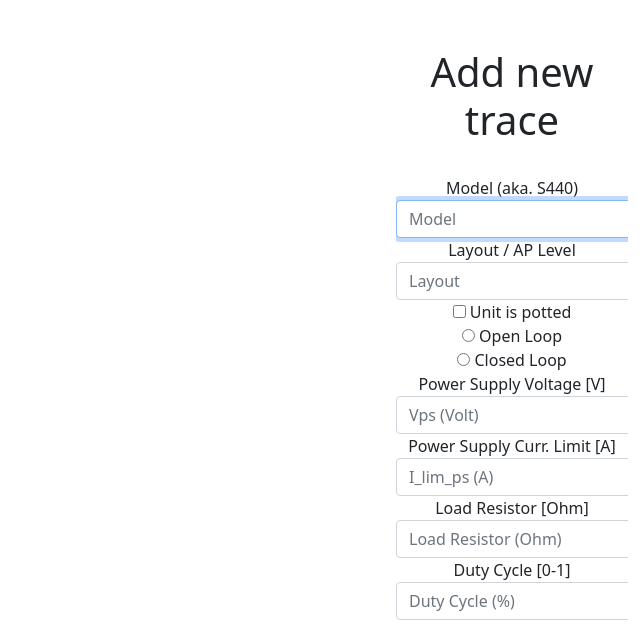
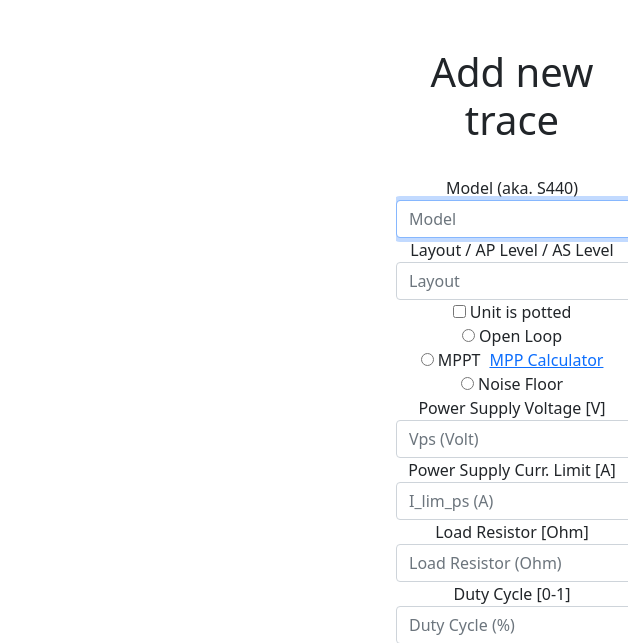
Before and after one commit to ilyashulga/cs50_final_project, a Flask app: template templates/upload_online.html in a window 1280 px wide. Shown: the part 79-722 px from the top of the page, without its empty margins (640-1280 px from the left). Run offline with Flask 2, Linux system fonts and the light colour scheme; the template is opened without the code that fills it, so the values that code supplies are empty; some libraries are stand-ins or nearby versions.

Commit message:
Added Noise GUI Option (Not functional yet)

```diff
--- a/templates/upload_online.html
+++ b/templates/upload_online.html
@@ -21,15 +21,20 @@
             <div class="mb-3">
                 <label for="model">Model (aka. S440)</label>
                 <input autocomplete="off" autofocus class="form-control mx-auto w-auto" id="model" name="model" placeholder="Model" type="text" value={{ curr_wp["model"] }}>
-                <label for="layout">Layout / AP Level</label>
+                <label for="layout">Layout / AP Level / AS Level</label>
                 <input autocomplete="off" autofocus class="form-control mx-auto w-auto" id="layout" name="layout" placeholder="Layout" type="text" not empty value={{ curr_wp["layout"] }}>
                 <input type="checkbox" id="potted" name="potted" value="potted" {{ "checked" if curr_wp["is_potted"]==1 }}>
                 <label for="potted"> Unit is potted</label><br>
                 <input type="radio" id="ol" name="cl_ol" value="open_loop" onclick="send('ol', 'dc', 'mode', 'i_lim_ps')" {{ "checked" if curr_wp["cl_ol"]=="open_loop" else True }} {{ "send('ol', 'dc', 'mode', 'i_lim_ps')" if curr_wp["cl_ol"]=="open_loop" else True }}>
                 <label for="ol">Open Loop</label><br>
                 <input type="radio" id="cl" name="cl_ol" value="close_loop" onclick="send('cl', 'dc', 'mode', 'i_lim_ps')" {{ "checked" if curr_wp["cl_ol"]=="close_loop" }} {{ "send('cl', 'dc', 'mode', 'i_lim_ps')" if curr_wp["cl_ol"]=="close_loop" }}>
-                <label for="cl">Closed Loop</label><br>
-                </label>
+                <label for="cl">MPPT</label>
+                <a href= "/static/MPP_Calculator_ver.1.0.xlsx">
+                    <span><i style="margin-right:0.3em"></i>MPP Calculator</span>
+                </a>
+                <br>
+                <input type="radio" id="noise" name="cl_ol" value="noise" onclick="send('noise', 'dc', 'mode', 'i_lim_ps')" >
+                <label for="noise">Noise Floor</label><br>
                 <label for="v_ps">Power Supply Voltage [V]</label>
                 <input autocomplete="off" autofocus class="form-control mx-auto w-auto" min=8 max=150 id="v_ps" name="v_ps" placeholder="Vps (Volt)" type="number" step="any" value={{ curr_wp["v_ps"] }}>
                 <label for="i_lim_ps">Power Supply Curr. Limit [A]</label>
@@ -58,9 +63,7 @@
             <p>** If no file selected - csv will be downloaded from address specified </p>
             <p>*** Trace2: Vertical Antenna Polarization [Max_Hold 360deg] </p>
             <p>**** Trace3: Horizontal Antenna Polarization [Max_Hold 360deg] </p>
-            <a href= "/static/MPP_Calculator_ver.1.0.xlsx">
-                <span><i style="margin-right:0.3em"></i>MPP Calculator</span>
-                </a>
+
             <br>
             <br>
             <input type=submit value="Add Trace">
@@ -165,6 +168,8 @@ th {text-align: left;}
                 input2.value = data[inputId2];
                 input3.value = data[inputId3];
                 input3.value = null;
+                document.getElementById('v_ps').disabled = 0;
+                document.getElementById('r_load').disabled = 0;
             }
             else if (checkbox.checked && checkboxId == 'cl') {
                 input1.disabled = 1;
@@ -175,6 +180,16 @@ th {text-align: left;}
                 data[inputId3] = input3.value;
                 input1.value = null;
                 input2.value = null;
+                document.getElementById('v_ps').disabled = 0;
+                document.getElementById('r_load').disabled = 0;
+            }
+            else if (checkbox.checked && checkboxId == 'noise')
+            {
+                input1.disabled = 1;
+                input2.disabled = 1;
+                input3.disabled = 1;
+                document.getElementById('v_ps').disabled = 1;
+                document.getElementById('r_load').disabled = 1;
             }
         }
         // --------------------Enabled and Disables blocks----------------
```
Also changed, not shown: app.py (line endings or trailing spaces), plotter.db.
